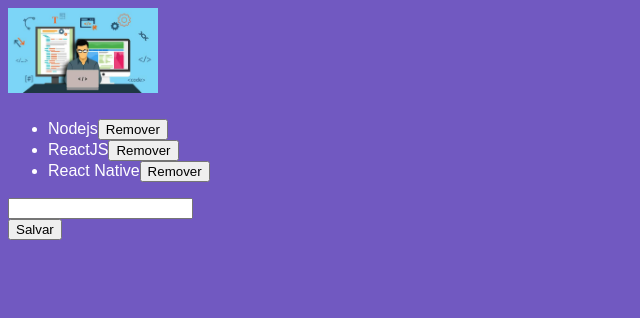
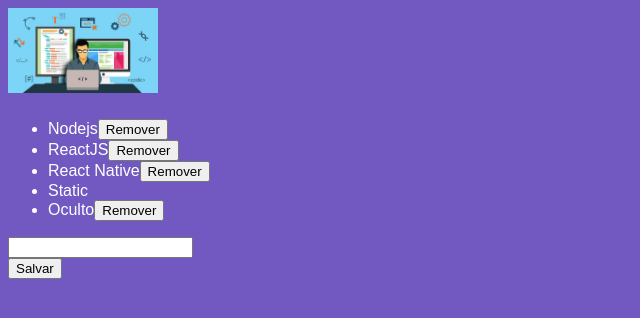
Before and after one commit to FabioJrSilva/reactjs-initial, a React app: page / in a window 1280 px wide. Shown: the top 318 px of the page, without its empty margins (0-640 px from the left). Built offline with nearby package versions, Linux system fonts and the light colour scheme.

Commit message:
Default Props e Proptypes

```diff
--- a/package.json
+++ b/package.json
@@ -21,6 +21,7 @@
   },
   "dependencies": {
     "file-loader": "^4.2.0",
+    "prop-types": "^15.7.2",
     "react": "^16.11.0",
     "react-dom": "^16.11.0"
   }
--- a/src/components/TechItem.js
+++ b/src/components/TechItem.js
@@ -1,4 +1,5 @@
 import React from 'react';
+import PropTypes from 'prop-types';
 
 function TechItem({ tech, onDelete }) {
   return (
@@ -11,4 +12,13 @@
   );
 }
 
+TechItem.defaultProps = {
+  tech: 'Oculto'
+};
+
+TechItem.propTypes = {
+  tech: PropTypes.string,
+  onDelete: PropTypes.func.isRequired
+};
+
 export default TechItem;
--- a/src/components/TechList.js
+++ b/src/components/TechList.js
@@ -3,6 +3,10 @@
 import TechItem from './TechItem';
 
 class TechList extends Component {
+  static defaultProps = {
+    tech: 'Static'
+  };
+
   state = {
     newTech: '',
     techs: ['Nodejs', 'ReactJS', 'React Native']
@@ -33,6 +37,8 @@
           {this.state.techs.map((tech) => (
             <TechItem key={tech} tech={tech} onDelete={() => this.handleDelete(tech)} />
           ))}
+          <li>{TechList.defaultProps.tech}</li>
+          <TechItem />
         </ul>
         <div>
           <input type="text" onChange={this.handleInputChange} value={this.state.newTech} />
```
Also changed, not shown: 1 other file (tests, documents, lock files or other folders).
